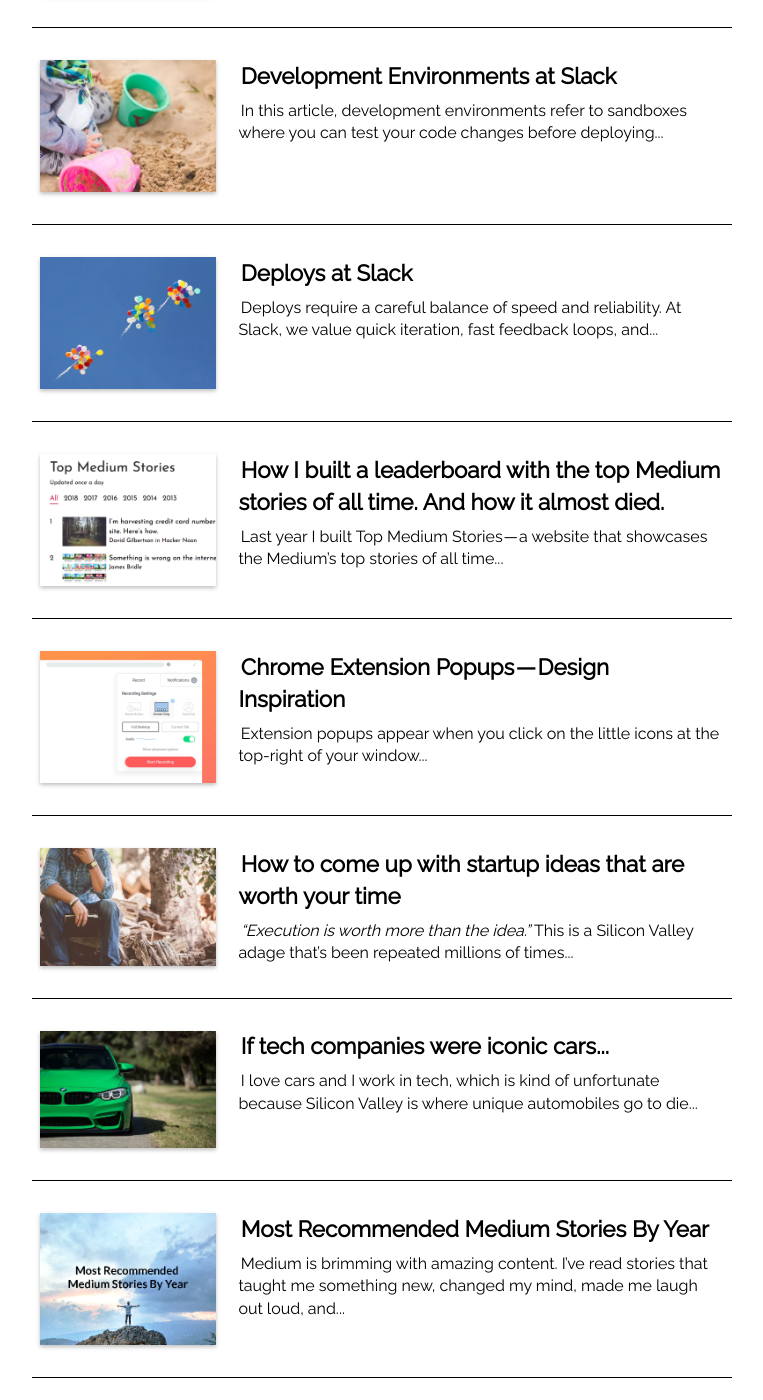
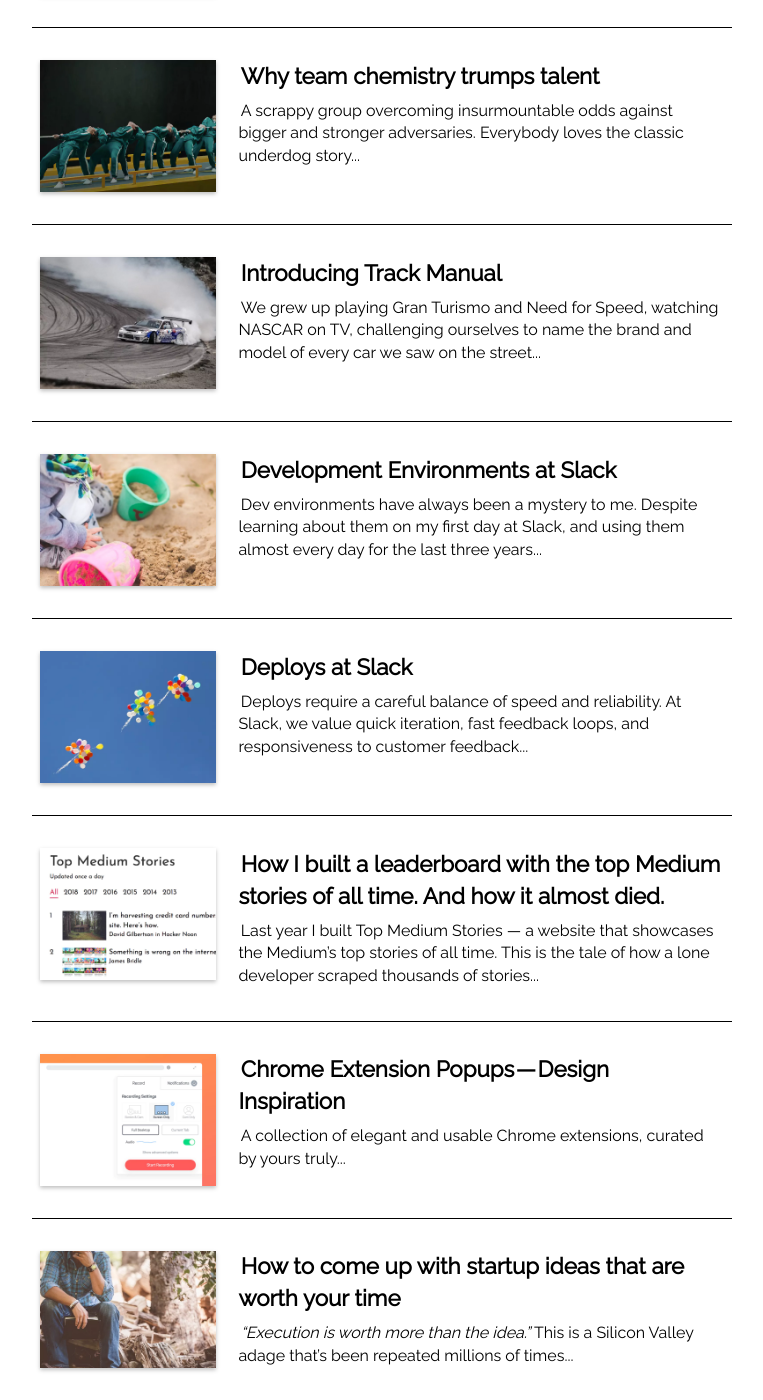
Before and after one commit to michael-deng/michael-deng.github.io, a Jekyll site: the page index.html, which Jekyll copies as it is, in a window 1280 px wide and 1400 px high, scrolled down 471 px. Shown: the whole window, without its empty margins (258-1021 px from the left). Built offline with Jekyll 4.4.1, drawn with Linux system fonts in a browser that asks for light colours; nearby versions of some CDN libraries; Markdown is read by kramdown in place of the engine named in the settings; some of the changed text lies outside the part shown.

Commit message:
Update articles

```diff
--- a/index.html
+++ b/index.html
@@ -10,7 +10,7 @@
     <link rel="stylesheet" href="https://maxcdn.bootstrapcdn.com/font-awesome/4.4.0/css/font-awesome.min.css">
     <link href="https://fonts.googleapis.com/css?family=Raleway" rel="stylesheet">
     <meta charset="UTF-8">
-    <meta name="description" content="Michael Deng is an entrepreneur, software engineer, and occasional writer. This website serves as his blog and portfolio. Come in and check it out!">
+    <meta name="description" content="Michael Deng is the creator of Track Manual and Project 88, a former engineering manager at AngelList, a former software engineer and product manager at Slack, and an occasional writer.">
     <meta name="author" content="Michael Deng">
     <script>
       (function(i,s,o,g,r,a,m){i['GoogleAnalyticsObject']=r;i[r]=i[r]||function(){
@@ -47,17 +47,35 @@
 
                       <div class="medium-story bottom-border">
                         <div class="medium-image">
-                          <a href="https://medium.com/startup-grind/why-team-chemistry-trumps-talent-77d2e93ccb93">
+                          <a href="https://medium.com/track-manual/resurgence-of-motorsports-in-the-us-aa94f9b05244" target="_blank">
+                            <img src="images/resurgence.webp">
+                          </a>
+                        </div>
+                        <div class="medium-title">
+                          <a href="https://medium.com/track-manual/resurgence-of-motorsports-in-the-us-aa94f9b05244" class="hyperlink" target="_blank">
+                            Resurgence of Motorsports in the US
+                          </a>
+                        </div>
+                        <div class="medium-caption">
+                          <a href="https://medium.com/track-manual/resurgence-of-motorsports-in-the-us-aa94f9b05244" class="hyperlink" target="_blank">
+                            For a long time, motorsports had been struggling. Ever since the NASCAR boom 20 years ago, auto racing was gradually losing popularity and influence...
+                          </a>
+                        </div>
+                      </div>
+
+                      <div class="medium-story bottom-border">
+                        <div class="medium-image">
+                          <a href="https://medium.com/startup-grind/why-team-chemistry-trumps-talent-77d2e93ccb93" target="_blank">
                             <img src="images/teamchemistry.webp">
                           </a>
                         </div>
                         <div class="medium-title">
-                          <a href="https://medium.com/startup-grind/why-team-chemistry-trumps-talent-77d2e93ccb93" class="hyperlink">
+                          <a href="https://medium.com/startup-grind/why-team-chemistry-trumps-talent-77d2e93ccb93" class="hyperlink" target="_blank">
                             Why team chemistry trumps talent
                           </a>
                         </div>
                         <div class="medium-caption">
-                          <a href="https://medium.com/startup-grind/why-team-chemistry-trumps-talent-77d2e93ccb93" class="hyperlink">
+                          <a href="https://medium.com/startup-grind/why-team-chemistry-trumps-talent-77d2e93ccb93" class="hyperlink" target="_blank">
                             A scrappy group overcoming insurmountable odds against bigger and stronger adversaries. Everybody loves the classic underdog story...
                           </a>
                         </div>
@@ -65,89 +83,107 @@
 
                       <div class="medium-story bottom-border">
                         <div class="medium-image">
-                          <a href="https://slack.engineering/development-environments-at-slack-f3c1339c2445">
-                            <img src="images/sandbox.webp">
+                          <a href="https://medium.com/track-manual/introducing-track-manual-e103ab8a98aa" target="_blank">
+                            <img src="images/trackmanual.webp">
                           </a>
                         </div>
                         <div class="medium-title">
-                          <a href="https://slack.engineering/development-environments-at-slack-f3c1339c2445" class="hyperlink">
-                            Development Environments at Slack
+                          <a href="https://medium.com/track-manual/introducing-track-manual-e103ab8a98aa" class="hyperlink" target="_blank">
+                            Introducing Track Manual
                           </a>
                         </div>
                         <div class="medium-caption">
-                          <a href="https://slack.engineering/development-environments-at-slack-f3c1339c2445" class="hyperlink">
-                            In this article, development environments refer to sandboxes where you can test your code changes before deploying...
+                          <a href="https://medium.com/track-manual/introducing-track-manual-e103ab8a98aa" class="hyperlink" target="_blank">
+                            We grew up playing Gran Turismo and Need for Speed, watching NASCAR on TV, challenging ourselves to name the brand and model of every car we saw on the street...
                           </a>
                         </div>
                       </div>
 
                       <div class="medium-story bottom-border">
                         <div class="medium-image">
-                          <a href="https://slack.engineering/deploys-at-slack-cd0d28c61701">
-                            <img src="images/balloons.webp">
+                          <a href="https://slack.engineering/development-environments-at-slack-f3c1339c2445" target="_blank">
+                            <img src="images/sandbox.webp">
                           </a>
                         </div>
                         <div class="medium-title">
-                          <a href="https://slack.engineering/deploys-at-slack-cd0d28c61701" class="hyperlink">
-                            Deploys at Slack
+                          <a href="https://slack.engineering/development-environments-at-slack-f3c1339c2445" class="hyperlink" target="_blank">
+                            Development Environments at Slack
                           </a>
                         </div>
                         <div class="medium-caption">
-                          <a href="https://slack.engineering/deploys-at-slack-cd0d28c61701" class="hyperlink">
-                            Deploys require a careful balance of speed and reliability. At Slack, we value quick iteration, fast feedback loops, and...
+                          <a href="https://slack.engineering/development-environments-at-slack-f3c1339c2445" class="hyperlink" target="_blank">
+                            Dev environments have always been a mystery to me. Despite learning about them on my first day at Slack, and using them almost every day for the last three years...
                           </a>
                         </div>
                       </div>
 
                       <div class="medium-story bottom-border">
                         <div class="medium-image">
-                          <a href="https://medium.freecodecamp.org/how-i-built-top-medium-stories-e07a32cf5255">
-                            <img src="images/topmediumstorieszoomed.webp">
+                          <a href="https://slack.engineering/deploys-at-slack-cd0d28c61701" target="_blank">
+                            <img src="images/balloons.webp">
                           </a>
                         </div>
                         <div class="medium-title">
-                          <a href="https://medium.freecodecamp.org/how-i-built-top-medium-stories-e07a32cf5255" class="hyperlink">
-                            How I built a leaderboard with the top Medium stories of all time. And how it almost died.
+                          <a href="https://slack.engineering/deploys-at-slack-cd0d28c61701" class="hyperlink" target="_blank">
+                            Deploys at Slack
                           </a>
                         </div>
                         <div class="medium-caption">
-                          <a href="https://medium.freecodecamp.org/how-i-built-top-medium-stories-e07a32cf5255" class="hyperlink">
-                            Last year I built Top Medium Stories — a website that showcases the Medium’s top stories of all time...
+                          <a href="https://slack.engineering/deploys-at-slack-cd0d28c61701" class="hyperlink" target="_blank">
+                            Deploys require a careful balance of speed and reliability. At Slack, we value quick iteration, fast feedback loops, and responsiveness to customer feedback...
                           </a>
                         </div>
                       </div>
 
                       <div class="medium-story bottom-border">
                         <div class="medium-image">
-                          <a href="https://uxplanet.org/chrome-extension-popups-design-inspiration-b38de2cbd589">
-                            <img src="images/extension.webp">
+                          <a href="https://medium.freecodecamp.org/how-i-built-top-medium-stories-e07a32cf5255" target="_blank">
+                            <img src="images/topmediumstorieszoomed.webp">
                           </a>
                         </div>
                         <div class="medium-title">
-                          <a href="https://uxplanet.org/chrome-extension-popups-design-inspiration-b38de2cbd589" class="hyperlink">
-                            Chrome Extension Popups — Design Inspiration
+                          <a href="https://medium.freecodecamp.org/how-i-built-top-medium-stories-e07a32cf5255" class="hyperlink" target="_blank">
+                            How I built a leaderboard with the top Medium stories of all time. And how it almost died.
                           </a>
                         </div>
                         <div class="medium-caption">
-                          <a href="https://uxplanet.org/chrome-extension-popups-design-inspiration-b38de2cbd589" class="hyperlink">
-                            Extension popups appear when you click on the little icons at the top-right of your window...
+                          <a href="https://medium.freecodecamp.org/how-i-built-top-medium-stories-e07a32cf5255" class="hyperlink" target="_blank">
+                            Last year I built Top Medium Stories — a website that showcases the Medium’s top stories of all time. This is the tale of how a lone developer scraped thousands of stories...
                           </a>
                         </div>
                       </div>
 
                       <div class="medium-story bottom-border">
                         <div class="medium-image">
-                          <a href="https://medium.com/startup-grind/how-to-come-up-with-startup-ideas-that-are-worth-your-time-36cc54b53b5">
+                          <a href="https://uxplanet.org/chrome-extension-popups-design-inspiration-b38de2cbd589" target="_blank">
+                            <img src="images/extension.webp">
+                          </a>
+                        </div>
+                        <div class="medium-title">
+                          <a href="https://uxplanet.org/chrome-extension-popups-design-inspiration-b38de2cbd589" class="hyperlink" target="_blank">
+                            Chrome Extension Popups — Design Inspiration
+                          </a>
+                        </div>
+                        <div class="medium-caption">
+                          <a href="https://uxplanet.org/chrome-extension-popups-design-inspiration-b38de2cbd589" class="hyperlink" target="_blank">
+                            A collection of elegant and usable Chrome extensions, curated by yours truly...
+                          </a>
+                        </div>
+                      </div>
+
+                      <div class="medium-story bottom-border">
+                        <div class="medium-image">
+                          <a href="https://medium.com/startup-grind/how-to-come-up-with-startup-ideas-that-are-worth-your-time-36cc54b53b5" target="_blank">
                             <img src="images/thinkingguy.webp">
                           </a>
                         </div>
                         <div class="medium-title">
-                          <a href="https://medium.com/startup-grind/how-to-come-up-with-startup-ideas-that-are-worth-your-time-36cc54b53b5" class="hyperlink">
+                          <a href="https://medium.com/startup-grind/how-to-come-up-with-startup-ideas-that-are-worth-your-time-36cc54b53b5" class="hyperlink" target="_blank">
                             How to come up with startup ideas that are worth your time
                           </a>
                         </div>
                         <div class="medium-caption">
-                          <a href="https://medium.com/startup-grind/how-to-come-up-with-startup-ideas-that-are-worth-your-time-36cc54b53b5" class="hyperlink">
+                          <a href="https://medium.com/startup-grind/how-to-come-up-with-startup-ideas-that-are-worth-your-time-36cc54b53b5" class="hyperlink" target="_blank">
                             <i>“Execution is worth more than the idea.”</i> This is a Silicon Valley adage that’s been repeated millions of times...
                           </a>
                         </div>
@@ -155,17 +191,17 @@
 
                       <div class="medium-story bottom-border">
                         <div class="medium-image">
-                          <a href="https://hackernoon.com/if-tech-companies-were-iconic-cars-d2a9409cfcbb#.bcmgg2sjq">
+                          <a href="https://medium.com/hackernoon/if-tech-companies-were-iconic-cars-d2a9409cfcbb" target="_blank">
                             <img src="images/nicecar.webp">
                           </a>
                         </div>
                         <div class="medium-title">
-                          <a href="https://hackernoon.com/if-tech-companies-were-iconic-cars-d2a9409cfcbb#.bcmgg2sjq" class="hyperlink">
+                          <a href="https://medium.com/hackernoon/if-tech-companies-were-iconic-cars-d2a9409cfcbb" class="hyperlink" target="_blank">
                             If tech companies were iconic cars...
                           </a>
                         </div>
                         <div class="medium-caption">
-                          <a href="https://hackernoon.com/if-tech-companies-were-iconic-cars-d2a9409cfcbb#.bcmgg2sjq" class="hyperlink">
+                          <a href="https://medium.com/hackernoon/if-tech-companies-were-iconic-cars-d2a9409cfcbb" class="hyperlink" target="_blank">
                             I love cars and I work in tech, which is kind of unfortunate because Silicon Valley is where unique automobiles go to die...
                           </a>
                         </div>
@@ -173,35 +209,35 @@
 
                       <div class="medium-story bottom-border">
                         <div class="medium-image">
-                          <a href="https://medium.com/startup-grind/most-recommended-medium-stories-by-year-2db66605d5be#.f0dch992j">
+                          <a href="https://medium.com/startup-grind/most-recommended-medium-stories-by-year-2db66605d5be#.f0dch992j" target="_blank">
                             <img src="images/mostrecommendedheader.webp">
                           </a>
                         </div>
                         <div class="medium-title">
-                          <a href="https://medium.com/startup-grind/most-recommended-medium-stories-by-year-2db66605d5be#.f0dch992j" class="hyperlink">
+                          <a href="https://medium.com/startup-grind/most-recommended-medium-stories-by-year-2db66605d5be#.f0dch992j" class="hyperlink" target="_blank">
                             Most Recommended Medium Stories By Year
                           </a>
                         </div>
                         <div class="medium-caption">
-                          <a href="https://medium.com/startup-grind/most-recommended-medium-stories-by-year-2db66605d5be#.f0dch992j" class="hyperlink">
-                            Medium is brimming with amazing content. I’ve read stories that taught me something new, changed my mind, made me laugh out loud, and...
+                          <a href="https://medium.com/startup-grind/most-recommended-medium-stories-by-year-2db66605d5be#.f0dch992j" class="hyperlink" target="_blank">
+                            Medium is brimming with amazing content. I’ve read stories that taught me something new, changed my mind, made me laugh out loud, and brought tears to my eye...
                           </a>
                         </div>
                       </div>
 
                       <div class="medium-story">
                         <div class="medium-image">
-                          <a href="https://medium.freecodecamp.com/how-to-land-a-top-notch-tech-job-as-a-student-5c97fec82f3d">
+                          <a href="https://www.freecodecamp.org/news/how-to-land-a-top-notch-tech-job-as-a-student-5c97fec82f3d/" target="_blank">
                             <img src="images/legounicorn.webp">
                           </a>
                         </div>
                         <div class="medium-title">
-                          <a href="https://medium.freecodecamp.com/how-to-land-a-top-notch-tech-job-as-a-student-5c97fec82f3d" class="hyperlink">
+                          <a href="https://www.freecodecamp.org/news/how-to-land-a-top-notch-tech-job-as-a-student-5c97fec82f3d/" class="hyperlink" target="_blank">
                             How to land a top-notch tech internship — and a tech job — while you’re still in school
                           </a>
                         </div>
                         <div class="medium-caption">
-                          <a href="https://medium.freecodecamp.com/how-to-land-a-top-notch-tech-job-as-a-student-5c97fec82f3d" class="hyperlink">
+                          <a href="https://www.freecodecamp.org/news/how-to-land-a-top-notch-tech-job-as-a-student-5c97fec82f3d/" class="hyperlink" target="_blank">
                             Seven semesters ago, I started college with no programming background. The only thing I had was lofty aspirations of working in tech...
                           </a>
                         </div>
```
Also changed, not shown: README.md (deleted), images/resurgence.webp (added), images/trackmanual.webp.
